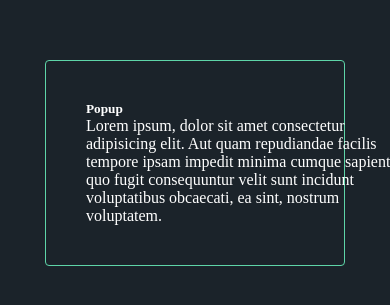
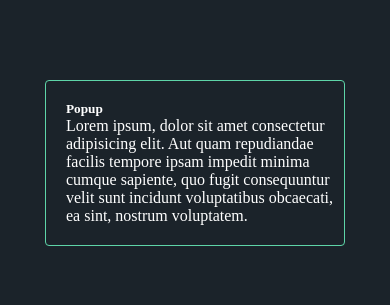
Before and after one commit to City7g/crypto, a website built with Vite: page about.html in a window 390 px wide. Shown: the part 259-564 px from the top of the page. Built offline with nearby package versions, Linux system fonts and the light colour scheme.

Commit message:
fix padding

```diff
--- a/src/style.css
+++ b/src/style.css
@@ -212,6 +212,12 @@ a:active {
   color: white;
 }
 
+@media (max-width: 768px) {
+  .popup {
+    padding: 20px;
+  }
+}
+
 .loading {
   width: 30px;
   height: 30px;
@@ -261,6 +267,12 @@ a:active {
   }
 }
 
+@media (max-width: 768px) {
+  .popup__wrap {
+    width: 280px;
+  }
+}
+
 .popup__loading {
   transition: 0.3s opacity ease;
   transition-behavior: allow-discrete;
```
